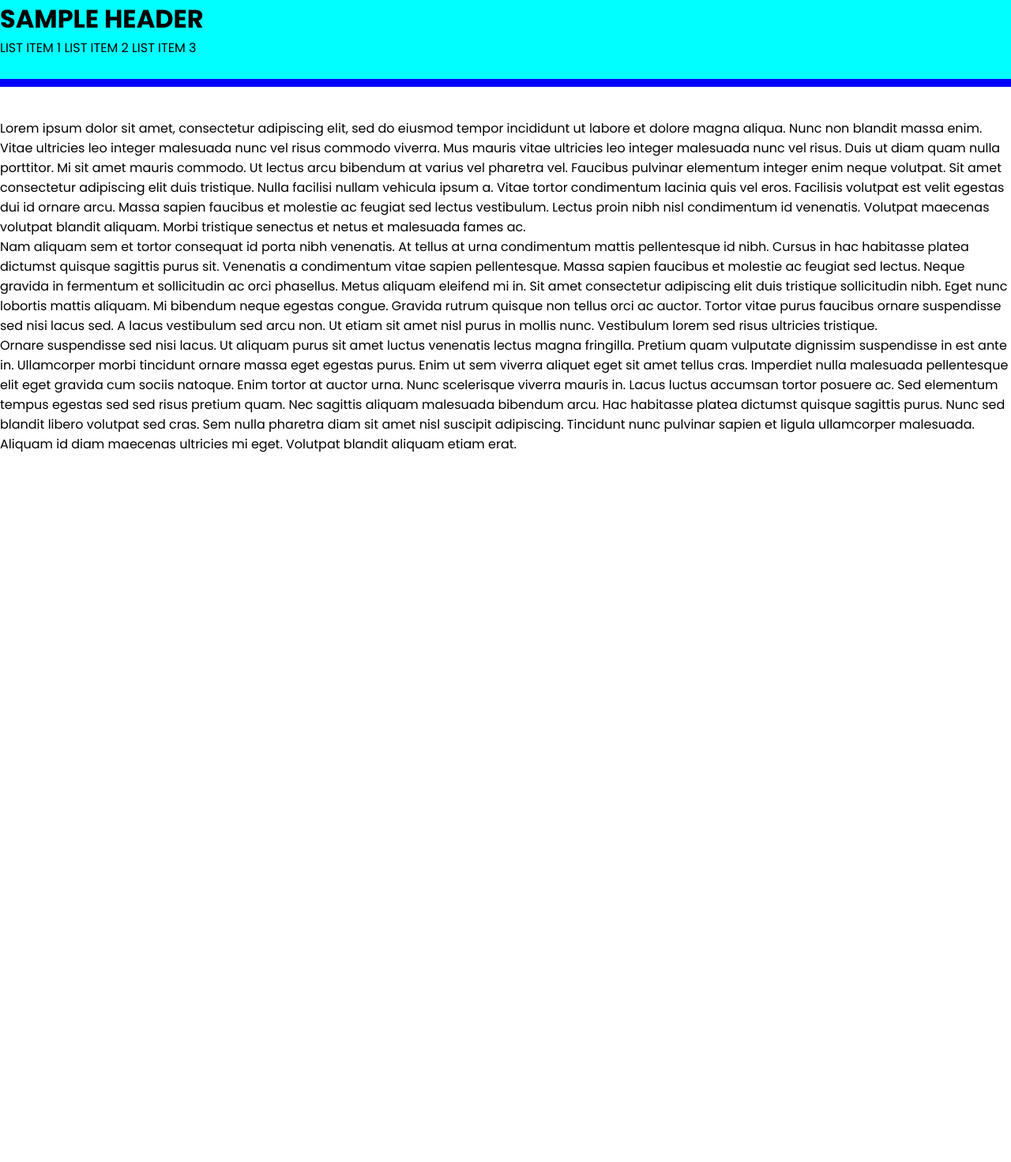
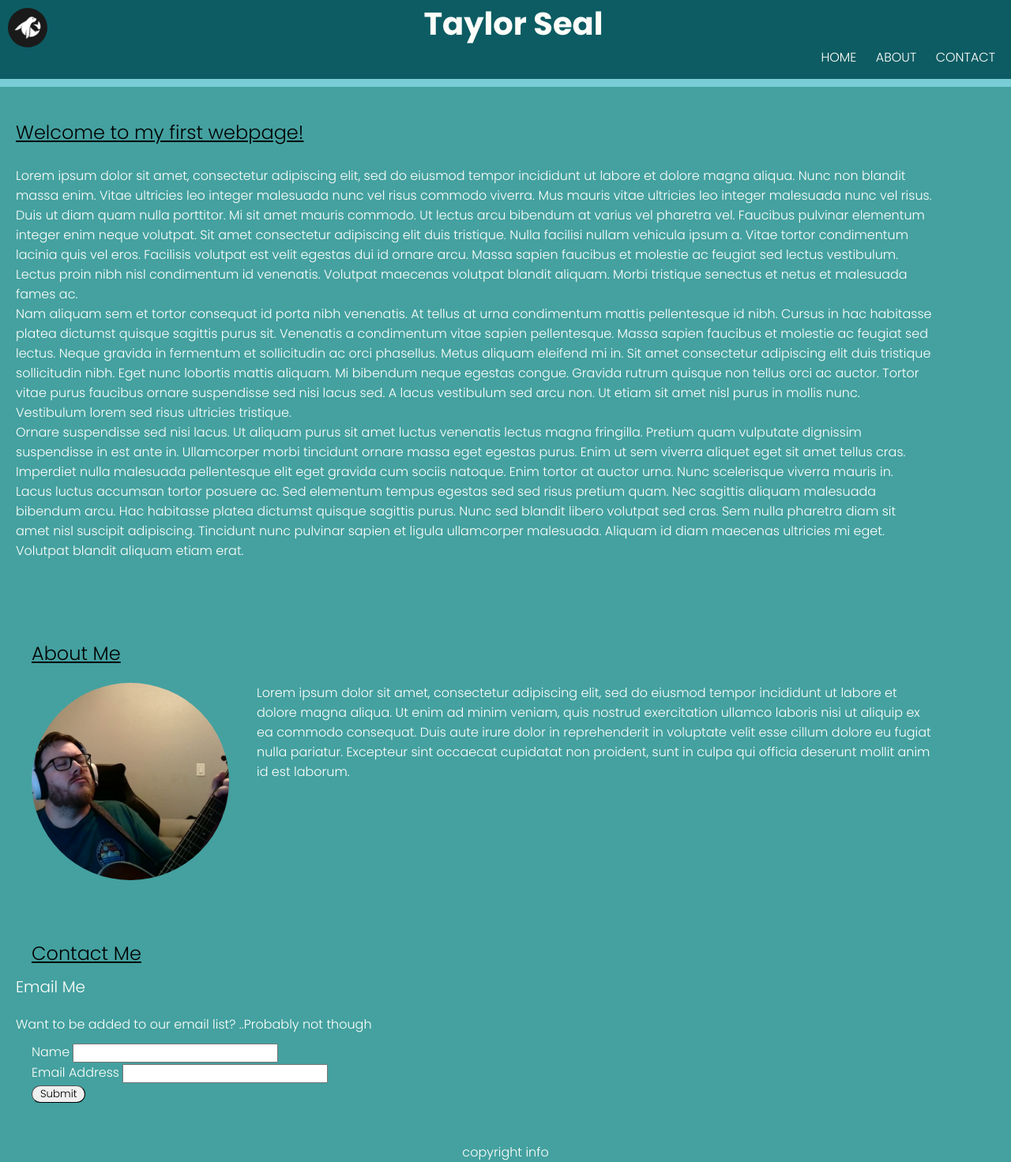
Before and after one commit to Sealcakes/Mini-Project-1, a plain HTML site: page index.html in a window 1280 px wide. Shown: the whole page at 79% size. Before the commit the page ends 800 px from the top, so only its background shows below. Drawn offline with Linux system fonts and the light colour scheme.

Commit message:
final website code and assets

```diff
--- a/assets/styles.css
+++ b/assets/styles.css
@@ -2,26 +2,147 @@
 
 * {
     font-family: "Poppins";
+    font-weight: 300;
+    color: #FFFFFA;
     margin: 0px;
     padding: 0px;
 }
 
+body {
+    position: relative;
+    background-color: #44A1A0;
+}
+
 header {
     position: fixed;
+    display: inline;
     top: 0px;
     width: 100%;
     height: 100px;
-    background-color: aqua;
-    border-bottom: 10px solid blue;
+    background-color: #0D5C63;
+    border-bottom: 10px solid #78CDD7;
+    padding-left: 10px;
+    z-index: 2;
+}
+
+p {
+    margin-right: 100px;
+}
+
+#bio-pic {
+    height: 250px;
+    width: 250px;
+    border-radius: 50%;
+    margin-right: 35px;
+    float: left;
+}
+
+#seal-logo {
+    display: block;
+    position: absolute;
+    top: 10px;
+    left: 10px;
+    height: 50px;
+    width: 50px;
+    border-radius: 50%;
+}
+
+
+#header-title {
+    display: absolute;
+    font-weight: 700;
+    font-size: 40px;
+    text-align: center;
 
 }
 
-section {
+
+.nav {
+    text-align: right;
+    padding-right: 20px;
+
+}
+
+#nav-button {
+    padding: 10px;
+    text-decoration: none;
+}
+
+#nav-button:hover {
+    background-color: rgba(255, 255, 250, .5);
+}
+
+.landing-welcome {
     position: relative;
     top: 150px;
+    margin-left: 20px;
 }
 
-#list-items {
-    display: inline;
-    right: 0px;
+.h2-title {
+    margin-bottom: 25px;
+    color: black;
+    text-decoration: underline;
 }
+
+.about-section {
+    margin-top: 250px;
+    margin-left: 40px;
+}
+
+#about-me-section {
+    padding-bottom: 20px;
+    color: black;
+    text-decoration: underline;
+}
+
+.contact-section {
+    margin-top: 200px;
+}
+
+#contact-me-section {
+    margin-left: 40px;
+    padding-bottom: 10px;
+    color: black;
+    text-decoration: underline;
+}
+
+#email-me {
+    margin-left: 20px;
+    font-size: 20px;
+    text-decoration: none;
+}
+
+#email-me:hover {
+    background-color: rgba(255, 255, 250, .5);
+}
+
+#contact-p {
+    padding-top: 20px;
+    margin-left: 20px;
+    padding-bottom: 10px;
+}
+
+form {
+    margin-left: 40px;
+}
+
+input {
+    color: black;
+}
+
+#submit-button {
+    border-radius: 15px;
+    padding-left: 10px;
+    padding-right: 10px;
+    border-width: 1px;
+    color: black;
+}
+
+#submit-button:hover {
+    background-color: rgba(255, 255, 250, .5);
+}
+
+footer {
+    margin-top: 50px;
+    text-align: center;
+}
--- a/index.html
+++ b/index.html
@@ -9,20 +9,52 @@
 </head>
 <body>
     <header>
-        <h1>SAMPLE HEADER</h1>
-        <ul>
-            <li id="list-items">LIST ITEM 1</li>
-            <li id="list-items">LIST ITEM 2</li>
-            <li id="list-items">LIST ITEM 3</li>
-        </ul>
+        <h1 id="header-title">Taylor Seal</h1>
+        <img id="seal-logo" src="./assets/seal_logo.png" alt="black circle with white seal"/>
+        <div class="nav">
+            <ul>
+                <a id="nav-button" href="#h2-title">HOME</a>
+                <a id="nav-button" href="#about-me-section">ABOUT</a>
+                <a id="nav-button" href="#contact-me-section">CONTACT</a>
+            </ul>
+        </div>
     </header>
 
-    <section>
+    <section class="landing-welcome">
+        <h2 class="h2-title">Welcome to my first webpage!</h2>
         <p>Lorem ipsum dolor sit amet, consectetur adipiscing elit, sed do eiusmod tempor incididunt ut labore et dolore magna aliqua. Nunc non blandit massa enim. Vitae ultricies leo integer malesuada nunc vel risus commodo viverra. Mus mauris vitae ultricies leo integer malesuada nunc vel risus. Duis ut diam quam nulla porttitor. Mi sit amet mauris commodo. Ut lectus arcu bibendum at varius vel pharetra vel. Faucibus pulvinar elementum integer enim neque volutpat. Sit amet consectetur adipiscing elit duis tristique. Nulla facilisi nullam vehicula ipsum a. Vitae tortor condimentum lacinia quis vel eros. Facilisis volutpat est velit egestas dui id ornare arcu. Massa sapien faucibus et molestie ac feugiat sed lectus vestibulum. Lectus proin nibh nisl condimentum id venenatis. Volutpat maecenas volutpat blandit aliquam. Morbi tristique senectus et netus et malesuada fames ac.</p>
 
         <p>Nam aliquam sem et tortor consequat id porta nibh venenatis. At tellus at urna condimentum mattis pellentesque id nibh. Cursus in hac habitasse platea dictumst quisque sagittis purus sit. Venenatis a condimentum vitae sapien pellentesque. Massa sapien faucibus et molestie ac feugiat sed lectus. Neque gravida in fermentum et sollicitudin ac orci phasellus. Metus aliquam eleifend mi in. Sit amet consectetur adipiscing elit duis tristique sollicitudin nibh. Eget nunc lobortis mattis aliquam. Mi bibendum neque egestas congue. Gravida rutrum quisque non tellus orci ac auctor. Tortor vitae purus faucibus ornare suspendisse sed nisi lacus sed. A lacus vestibulum sed arcu non. Ut etiam sit amet nisl purus in mollis nunc. Vestibulum lorem sed risus ultricies tristique.</p>
 
         <p>Ornare suspendisse sed nisi lacus. Ut aliquam purus sit amet luctus venenatis lectus magna fringilla. Pretium quam vulputate dignissim suspendisse in est ante in. Ullamcorper morbi tincidunt ornare massa eget egestas purus. Enim ut sem viverra aliquet eget sit amet tellus cras. Imperdiet nulla malesuada pellentesque elit eget gravida cum sociis natoque. Enim tortor at auctor urna. Nunc scelerisque viverra mauris in. Lacus luctus accumsan tortor posuere ac. Sed elementum tempus egestas sed sed risus pretium quam. Nec sagittis aliquam malesuada bibendum arcu. Hac habitasse platea dictumst quisque sagittis purus. Nunc sed blandit libero volutpat sed cras. Sem nulla pharetra diam sit amet nisl suscipit adipiscing. Tincidunt nunc pulvinar sapien et ligula ullamcorper malesuada. Aliquam id diam maecenas ultricies mi eget. Volutpat blandit aliquam etiam erat.</p>
+
     </section>
+    <section class="about-section">
+        <h2 id="about-me-section">About Me</h2>
+        <img id="bio-pic" src="./assets/taylor_guitar.jpg" alt="photo of man in teal shirt with guitar making dumb face"/>
+        <p>Lorem ipsum dolor sit amet, consectetur adipiscing elit, sed do eiusmod tempor incididunt ut labore et dolore magna aliqua. Ut enim ad minim veniam, quis nostrud exercitation ullamco laboris nisi ut aliquip ex ea commodo consequat. Duis aute irure dolor in reprehenderit in voluptate velit esse cillum dolore eu fugiat nulla pariatur. Excepteur sint occaecat cupidatat non proident, sunt in culpa qui officia deserunt mollit anim id est laborum.</p>
+    </section>
+
+    <section class="contact-section">
+        <h2 id="contact-me-section">Contact Me</h2>
+        <a id="email-me" href="mailto: taylorcseal@gmail.com">Email Me</a>
+
+        <p id="contact-p">Want to be added to our email list? ..Probably not though</p>
+        <form>
+            <div>
+                <label>Name</label>
+                <input>
+            </div>
+            <div>
+                <label>Email Address</label>
+                <input type="email"/>
+            </div>
+            <button id="submit-button" type="submit">Submit</button>
+        </form>
+    </section>
+
+    <footer class="footer-section">
+        <h4 id="copyright-info">copyright info</h4>
+    </footer>
 </body>
 </html>
```
Also changed, not shown: assets/seal_logo.png (added), assets/taylor_guitar.jpg (added).
